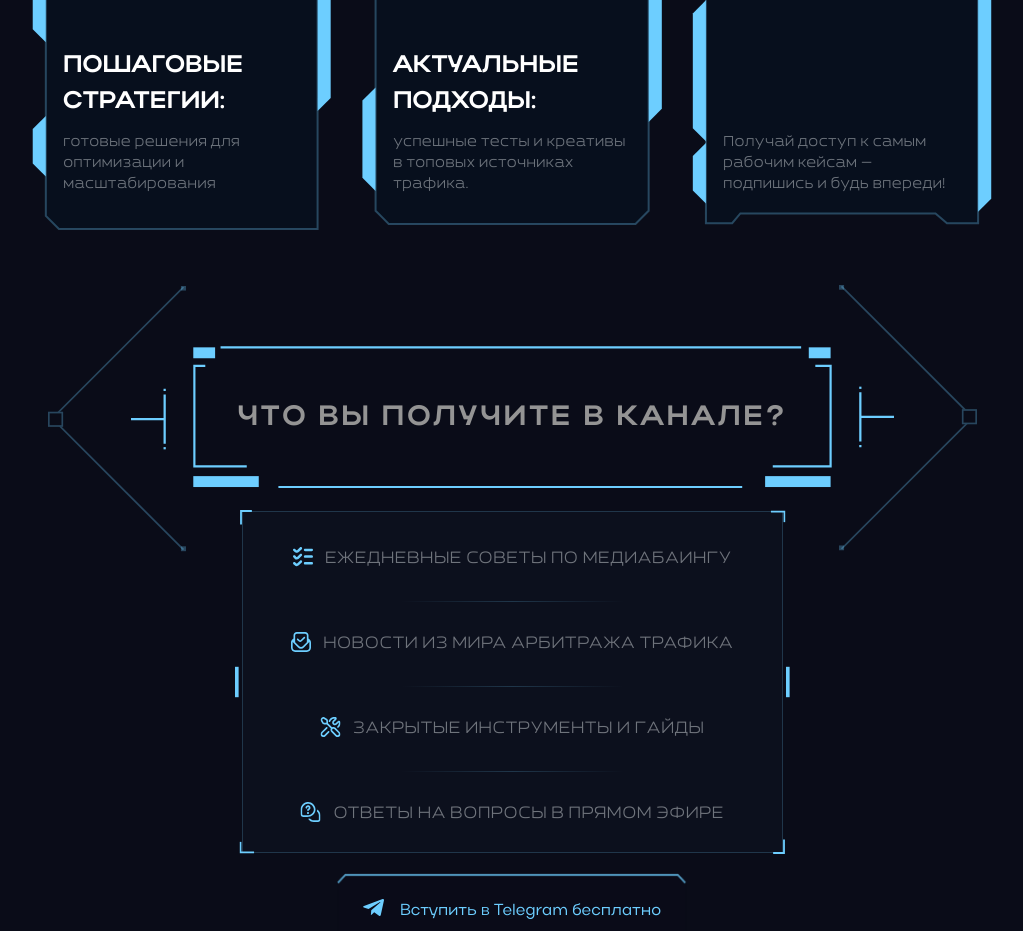
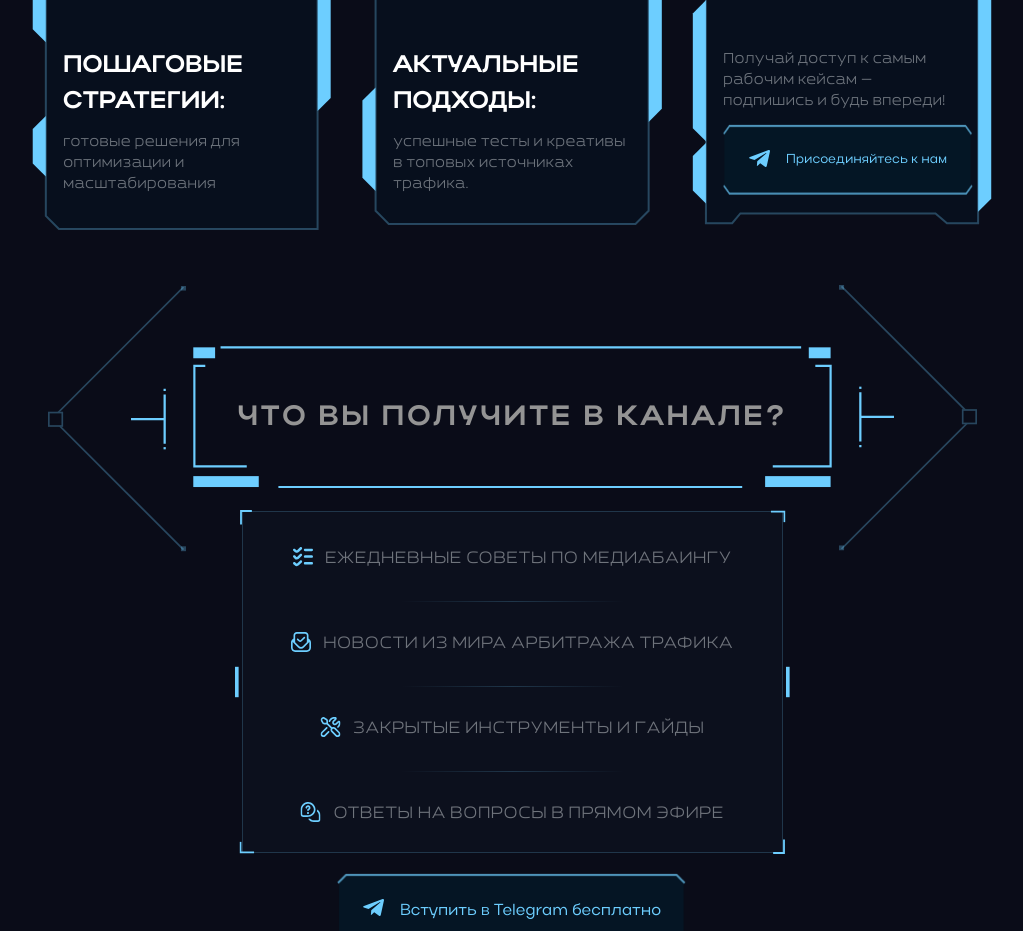
Before and after one commit to sitl-idnm/MarsaLanding, a Next.js app: page / in a window 1280 px wide. Shown: the part 1860-2791 px from the top of the page, without its empty margins (128-1151 px from the left). Built offline with nearby package versions, Linux system fonts and the light colour scheme.

Commit message:
feat: fix buttons

```diff
--- a/src/modules/cases/cases.module.scss
+++ b/src/modules/cases/cases.module.scss
@@ -1,3 +1,4 @@
+/* stylelint-disable selector-class-pattern */
 @use "@styles/func";
 @use "@styles/mixins" as *;
 @use "@styles/variables";
@@ -94,13 +95,33 @@
 	justify-content: flex-end;
 	gap: 12px;
 
-	svg {
+	a {
+		@include tablet-small {
+			position: absolute;
+			top: 50%;
+			left: 10%;
+		}
+
+		>div{
+			>span {
+				font-size: 13px !important;
+			}
+		}
+	}
+
+	>svg {
 		position: absolute;
 		top: 0;
 		left: 0;
 		width: 100%;
 		height: 100%;
 		z-index: -1;
+
+		@include tablet-small {
+			position: relative;
+			width: 100%;
+			height: 100%;
+		}
 	}
 
 	&:last-child {
@@ -117,6 +138,8 @@
 		@include tablet-small {
 			.cardDescription {
 				max-width: 80vw;
+				top: 20%;
+				font-size: 14px;
 			}
 		}
 	}
@@ -128,12 +151,6 @@
 		height: auto;
 		gap: 4px;
 		padding: 0;
-
-		svg {
-			position: relative;
-			width: 100%;
-			height: 100%;
-		}
 
 		&:nth-child(1) {
 			max-height: 236px;
--- a/src/modules/cases/cases.tsx
+++ b/src/modules/cases/cases.tsx
@@ -3,7 +3,7 @@ import classNames from 'classnames'
 
 import styles from './cases.module.scss'
 import { CasesProps } from './cases.types'
-import { TitleGradient } from '@/ui'
+import { ButtonBlue, TitleGradient } from '@/ui'
 import CardOutside from '@icons/cases_card_outside.svg'
 import CardOutside_mobile from '@icons/cases_card_outside_mobile.svg'
 import CardInside from '@icons/cases_card_inside.svg'
@@ -80,6 +80,7 @@ const Cases: FC<CasesProps> = ({
           <p className={styles.cardDescription}>
             Получай доступ к самым рабочим кейсам — подпишись и будь впереди!
           </p>
+          <ButtonBlue>Присоединяйтесь к нам</ButtonBlue>
         </div>
       </div>
     </div>
--- a/src/ui/buttonBlue/buttonBlue.module.scss
+++ b/src/ui/buttonBlue/buttonBlue.module.scss
@@ -1,6 +1,13 @@
+/* stylelint-disable media-feature-range-notation */
 @use "@styles/func";
 @use "@styles/mixins" as *;
 @use "@styles/variables";
+
+@media (min-width: 1200px) {
+	.link:hover {
+		opacity: 1;
+	}
+}
 
 .button {
   display: flex;
@@ -17,21 +24,25 @@
 	background-position: center;
 
 	background-size: 100% 100%;
+	background-image: url('../../../public/images/back_button_blue.png');
 
-	transition: all 0.3s ease;
+	transition: background-image .3s ease;
 
 	span {
-		transition: all 0.3s ease;
+		transition: all .3s ease;
 		color: var(--color-blue-main);
 	}
 
 	&:hover {
 		opacity: 1;
-		transition: all 1s ease;
+		background-image: url('../../../public/images/back_button_blue_hover.png');
+
+		transition: background-image .3s ease;
+
 
 		span {
 			color: black;
-			transition: all 0.3s ease;
+			transition: all .3s ease;
 		}
 	}
 
--- a/src/ui/buttonBlue/buttonBlue.tsx
+++ b/src/ui/buttonBlue/buttonBlue.tsx
@@ -1,39 +1,24 @@
 'use client'
 
-import { FC } from 'react';
-import { gsap } from 'gsap';
-import { ScrollTrigger } from 'gsap/ScrollTrigger';
+import { FC, useState } from 'react';
 
 import styles from './buttonBlue.module.scss';
 import { ButtonBlueProps } from './buttonBlue.types';
 import Link from 'next/link';
-import Tg from '@icons/tg_blue.svg'
-// import TgHover from '@icons/tg_blue_hover.svg'
+import IconTg from '@icons/tg_blue.svg'
+import IconTgBlack from '@icons/tg_black.svg'
 
-gsap.registerPlugin(ScrollTrigger);
-
-const ButtonBlue: FC<ButtonBlueProps> = ({ children, blue }) => {
-
-  const backgroundUrl = blue ? '/images/back_button_blue.png' : '/images/back_button.png';
-  const hoverBackgroundUrl = blue ? '/images/back_button_blue_hover.png' : '/images/back_button_blue_hover.png';
-
-  const handleMouseEnter = (e: React.MouseEvent<HTMLDivElement>) => {
-    e.currentTarget.style.backgroundImage = `url(${hoverBackgroundUrl})`;
-  };
-
-  const handleMouseLeave = (e: React.MouseEvent<HTMLDivElement>) => {
-    e.currentTarget.style.backgroundImage = `url(${backgroundUrl})`;
-  };
+const ButtonBlue: FC<ButtonBlueProps> = ({ children }) => {
+  const [onHover, setOnHover] = useState(false);
 
   return (
-    <Link href='#'>
+    <Link href='#' className={styles.link}>
       <div
         className={styles.button}
-        style={{ backgroundImage: `url(${backgroundUrl})` }}
-        onMouseEnter={handleMouseEnter}
-        onMouseLeave={handleMouseLeave}
+        onMouseEnter={() => setOnHover(true)}
+        onMouseLeave={() => setOnHover(false)}
       >
-        <Tg />
+        {onHover ? <IconTgBlack/> : <IconTg />}
         <span className={styles.text}>{children}</span>
       </div>
     </Link>
```
Also changed, not shown: src/shared/assets/icons/tg_black.svg (added).
